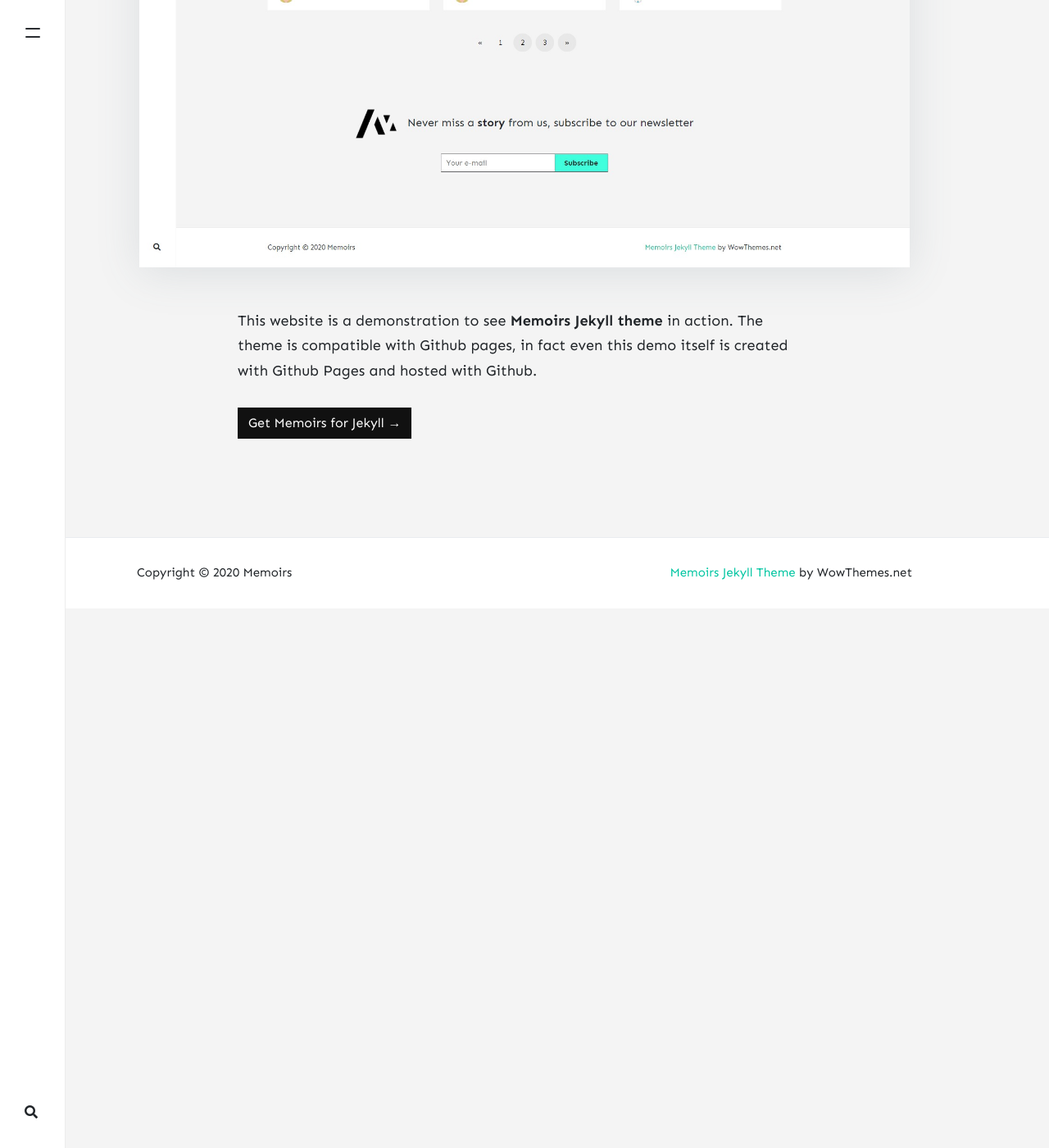
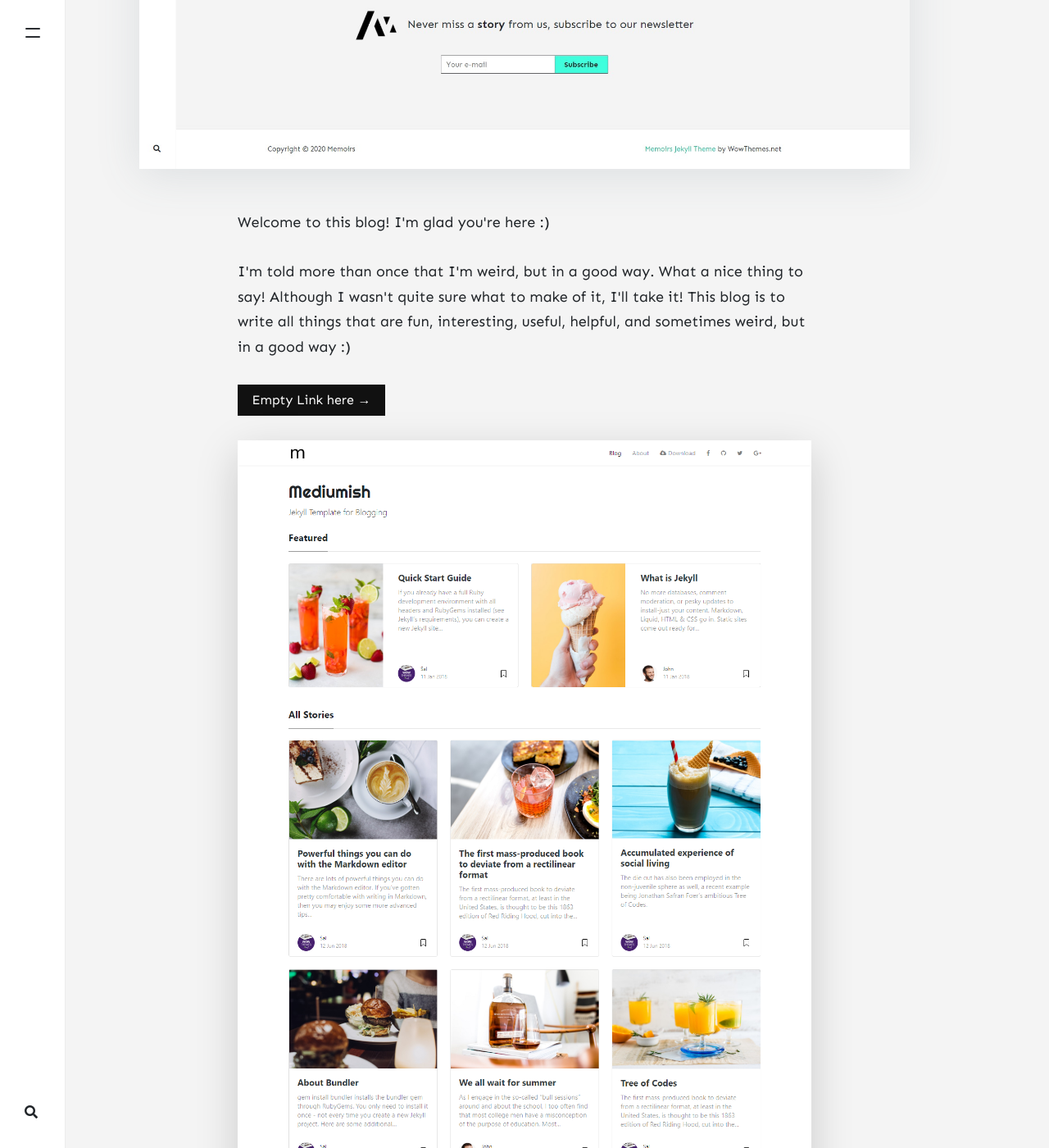
Before and after one commit to iammay1234/iammay1234.github.io, a Jekyll site: the page built from _pages/about.md, in a window 1280 px wide and 1400 px high, scrolled down 1490 px. Shown: the whole window at 82% size. Built offline with Jekyll 4.4.1, drawn with Linux system fonts in a browser that asks for light colours; nearby versions of some CDN libraries; comment, search, counter and statistics services are not loaded; before the commit the page ends 2232 px from its top, so only the background shows below that; some of the changed text lies outside the part shown.

Commit message:
test about me

```diff
--- a/_config.yml
+++ b/_config.yml
@@ -1,6 +1,6 @@
 # Site
-name: "Memoirs"
-title: "Memoirs"
+name: "Good Kind of Weird"
+title: "Good Kind of Weird"
 description: "I will take you on the fabulous world of exploration. Travel, culture, lifestyle. Eat, Pray, Love!"
 logo: 'assets/images/logo.png'
 favicon: 'assets/images/logo.png'
@@ -10,7 +10,7 @@ baseurl: /iammay1234.github.io
 # mailchimp-list: 'https://wowthemes.us11.list-manage.com/subscribe/post?u=8aeb20a530e124561927d3bd8&amp;id=8c3d2d214b'
 include: ["_pages"]
 permalink: /:title/
-email: wowthemesnet@gmail.com
+# email: wowthemesnet@gmail.com
 
 # Authors
 authors:
@@ -18,19 +18,19 @@ authors:
     name: Sal
     display_name: Sal
     gravatar: e56154546cf4be74e393c62d1ae9f9d4
-    email: wowthemesnet@gmail.com
-    web: https://www.wowthemes.net/donate/
-    twitter: https://twitter.com/wowthemesnet
-    description: "Author of Mediumish, a Bootstrap Medium styled template available for WordPress, HTML, Ghost and Jekyll. You are currently previewing Jekyll template demo."
+    # email: wowthemesnet@gmail.com
+    # web: https://www.wowthemes.net/donate/
+    # twitter: https://twitter.com/wowthemesnet
+    description: "Author of Mediumish"
   john:
     name: John
     display_name: John
     avatar: 'assets/images/avatar.png'
     gravatar: b1cc14991db7a456fcd761680bbc8f81
-    email: wowthemesnet@gmail.com
-    web: https://www.wowthemes.net
-    twitter: https://twitter.com/wowthemesnet
-    description: "This is the author box. Write a short description of the author here. You are currently previewing Mediumish demo, a Jekyll template compatible with Github pages."
+    # email: wowthemesnet@gmail.com
+    # web: https://www.wowthemes.net
+    # twitter: https://twitter.com/wowthemesnet
+    description: "I am John"
 
 # Plugins
 plugins:
--- a/_pages/about.md
+++ b/_pages/about.md
@@ -1,12 +1,15 @@
 ---
 layout: page
-title: Memoirs, a free minimalist Jekyll blogging theme with modern design
+title: About
 permalink: /about
 comments: false
 image: assets/images/screenshot.jpg
 imageshadow: true
 ---
 
-This website is a demonstration to see **Memoirs Jekyll theme** in action. The theme is compatible with Github pages, in fact even this demo itself is created with Github Pages and hosted with Github.
+<p>Welcome to this blog! I'm glad you're here :)</p>
+<p> I'm told more than once that I'm weird, but in a good way. What a nice thing to say! Although I wasn't quite sure what to make of it, I'll take it! This blog is to write all things that are fun, interesting, useful, helpful, and sometimes weird, but in a good way :)</p>
 
-<a target="_blank" href="https://bootstrapstarter.com/bootstrap-templates/jekyll-theme-memoirs/" class="btn btn-dark"> Get Memoirs for Jekyll &rarr;</a>
+<a target="_blank" href="" class="btn btn-dark"> Empty Link here &rarr;</a>
+
+<p class="mb-5"><img class="shadow-lg" src="{{site.baseurl}}/assets/images/mediumish-jekyll-template.png" alt="jekyll template mediumish" /></p>
```
